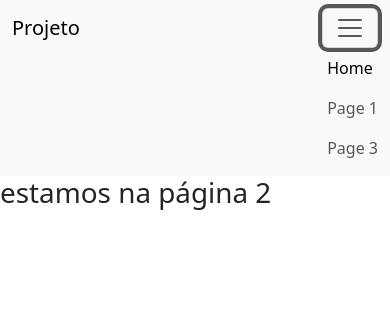
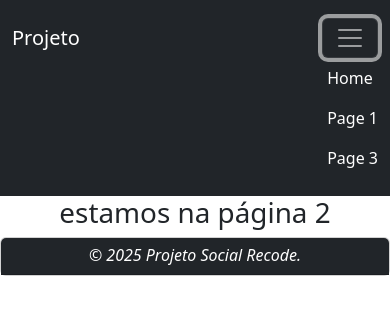
Before and after one commit to brenoaug/recode-projeto-social, a plain HTML site: page src/pages/page2.html in a window 390 px wide. Both pictures are taken after a click on the button "Toggle navigation". Drawn offline with nearby package versions, Linux system fonts and the light colour scheme.

Commit message:
menu e footer feitos

```diff
--- a/src/css/style.css
+++ b/src/css/style.css
@@ -1,8 +1,12 @@
-.menu-bar{
+* {
+  margin: 0px;
+}
+
+.menu-bar {
   padding: 10px;
 }
 
-.menu-item{
-    display: flex;
-    justify-content: end;
+.menu-item {
+  display: flex;
+  justify-content: end;
 }
--- a/src/pages/page2.html
+++ b/src/pages/page2.html
@@ -11,22 +11,22 @@
 <body>
   <header>
 
-    <nav class="navbar navbar-expand-lg bg-body-tertiary">
-      <div class="container-fluid">
-        <a class="navbar-brand" href="#">Projeto</a>
+    <nav class="navbar navbar-expand-lg navbar-dark bg-dark bs-navbar">
+      <div class="container-fluid menu-bar">
+        <a class="navbar-brand text-white" href="/../index.html">Projeto</a>
         <button class="navbar-toggler" type="button" data-bs-toggle="collapse" data-bs-target="#navbarNav" aria-controls="navbarNav" aria-expanded="false" aria-label="Toggle navigation">
-          <span class="navbar-toggler-icon"></span>
+            <span class="navbar-toggler-icon navbar-"></span>
         </button>
         <div class="collapse navbar-collapse menu-item" id="navbarNav">
           <ul class="navbar-nav">
             <li class="nav-item">
-              <a class="nav-link active" aria-current="page" href="../../index.html">Home</a>
+              <a class="nav-link text-white" href="/../index.html">Home</a>
             </li>
             <li class="nav-item">
-              <a class="nav-link" href="page1.html">Page 1</a>
+              <a class="nav-link text-white" href="page1.html">Page 1</a>
             </li>
             <li class="nav-item">
-              <a class="nav-link" href="page3.html">Page 3</a>
+              <a class="nav-link text-white" href="page3.html">Page 3</a>
             </li>
           </ul>
         </div>
@@ -37,11 +37,13 @@
   </header>
 
   <main>
-    <h1>estamos na página 2</h1>
+    <h1 class="text-center">estamos na página 2</h1>
   </main>
 
   <footer>
-
+    <div class="card">
+      <h5 class="card-header text-center bg-dark text-white fst-italic fs-6 fw-light">© 2025 Projeto Social Recode.</h5>
+    </div>
   </footer>
 </body>
 </html>
```
Also changed, not shown: index.html (+10 -8 lines), src/pages/page1.html (+11 -10 lines), src/pages/page3.html (+11 -11 lines), src/img/communityIcon_9hw5bqmru9ca1.png (renamed from src/img/text-img.png).
